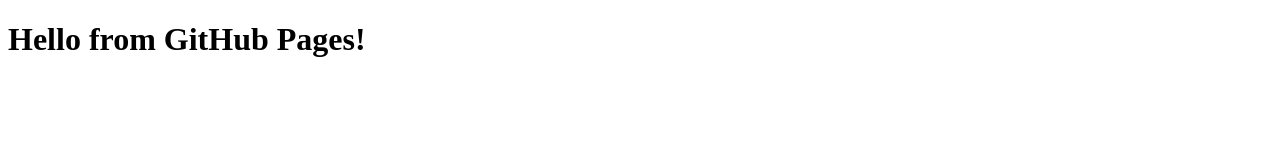
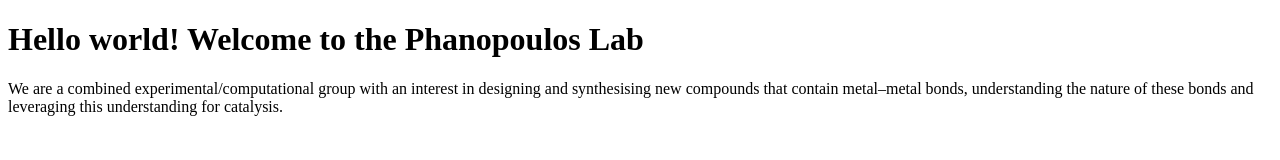
Before and after one commit to phanopouloslab/phanopouloslab.github.io, a plain HTML site: page index.html in a window 1280 px wide. Drawn offline with Linux system fonts and the light colour scheme.

Commit message:
Update index.html

```diff
--- a/index.html
+++ b/index.html
@@ -4,6 +4,7 @@
     <title>Welcome</title>
 </head>
 <body>
-    <h1>Hello from GitHub Pages!</h1>
+    <h1>Hello world! Welcome to the Phanopoulos Lab</h1>
+    We are a combined experimental/computational group with an interest in designing and synthesising new compounds that contain metal–metal bonds, understanding the nature of these bonds and leveraging this understanding for catalysis.
 </body>
 </html>
```
